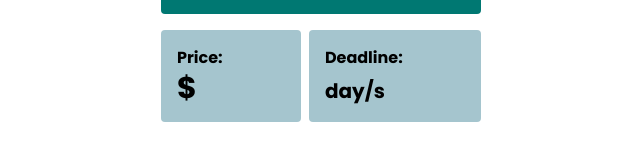
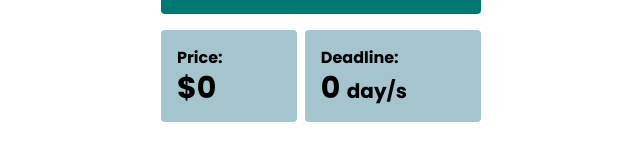
Before and after one commit to rockstarloren/sales-department, a React (Create React App) app: page / in a window 1280 px wide. Shown: the part 386-545 px from the top of the page, without its empty margins (319-959 px from the left). Built offline with nearby package versions, Linux system fonts and the light colour scheme.

Commit message:
Set initial state to 0

```diff
--- a/src/components/Build.js
+++ b/src/components/Build.js
@@ -2,8 +2,8 @@ import { useState } from "react";
 
 function Build() {
   var [result, setResult] = useState({
-    ETA: "",
-    price: "",
+    ETA: 0,
+    price: 0,
   });
   var [formData, setFormData] = useState({
     sections: "",
--- a/src/components/Design.js
+++ b/src/components/Design.js
@@ -2,8 +2,8 @@ import { useState } from "react";
 
 function Design() {
   var [result, setResult] = useState({
-    ETA: "",
-    price: "",
+    ETA: 0,
+    price: 0,
   });
   var [formData, setFormData] = useState({
     sections: "",
--- a/src/components/Graphics.js
+++ b/src/components/Graphics.js
@@ -11,8 +11,8 @@ function Graphics() {
   });
 
   const [result, setResult] = useState({
-    ETA: "",
-    price: "",
+    ETA: 0,
+    price: 0,
   });
 
   const { quantity, rushDays } = formData;
--- a/src/components/Technical.js
+++ b/src/components/Technical.js
@@ -11,8 +11,8 @@ function Technical() {
   });
 
   const [result, setResult] = useState({
-    ETA: "",
-    price: "",
+    ETA: 0,
+    price: 0,
   });
 
   const { quantity, rushDays } = formData;
```
Also changed, not shown: 7 other files (tests, documents, lock files or other folders).
